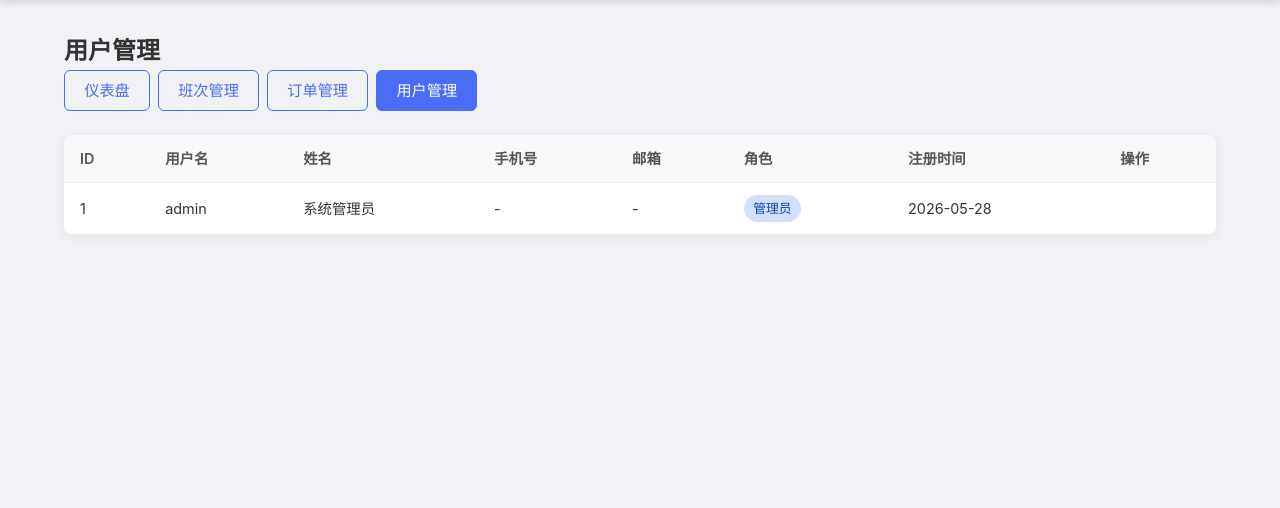
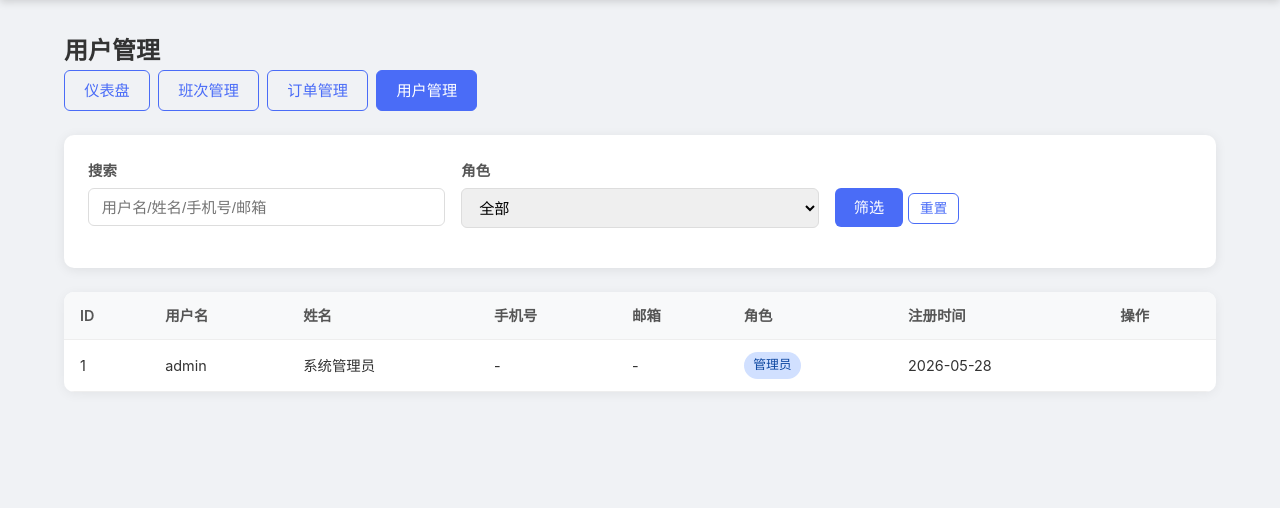
Before and after one commit to TD-ding/car-ticket-platform, a Flask app: page /admin/users in a window 1280 px wide. Shown: the part 60-568 px from the top of the page. Run offline with Flask 3, Linux system fonts and the light colour scheme; a user stored in the database is signed in; data comes from the database, SQL or seed files in the repository.

Commit message:
feat: 补全管理后台用户搜索筛选、订单导出关键词过滤、收藏跳转优化
- 管理后台用户管理页面新增搜索（用户名/姓名/手机号/邮箱）和角色筛选
- 订单CSV导出支持按关键词过滤，与列表筛选条件保持一致
- 收藏/取消收藏后跳转回来源页面，改善用户收藏页操作体验

```diff
--- a/app.py
+++ b/app.py
@@ -541,7 +541,7 @@ def toggle_favorite(schedule_id):
         db.session.add(Favorite(user_id=current_user.id, schedule_id=schedule_id))
         flash("已收藏", "success")
     db.session.commit()
-    return redirect(url_for("schedule_detail", schedule_id=schedule_id))
+    return redirect(request.referrer or url_for("schedule_detail", schedule_id=schedule_id))
 
 
 # ── Admin: Schedules ─────────────────────────────────────────────────────────
@@ -780,9 +780,21 @@ def admin_order_status(order_id):
 @admin_required
 def admin_orders_export():
     query = Order.query
+    keyword = request.args.get("keyword", "").strip()
     order_status = request.args.get("status", "").strip()
     date_from = request.args.get("date_from", "").strip()
     date_to = request.args.get("date_to", "").strip()
+    if keyword:
+        kw = f"%{_escape_like(keyword)}%"
+        query = query.join(Schedule).join(User).filter(
+            db.or_(
+                User.username.ilike(kw, escape="\\"),
+                Order.passenger_name.ilike(kw, escape="\\"),
+                Order.passenger_phone.ilike(kw, escape="\\"),
+                Schedule.departure.ilike(kw, escape="\\"),
+                Schedule.destination.ilike(kw, escape="\\"),
+            )
+        )
     if order_status:
         query = query.filter(Order.order_status == order_status)
     if date_from:
@@ -835,10 +847,32 @@ def admin_orders_export():
 @admin_required
 def admin_users():
     page = request.args.get("page", 1, type=int)
-    pagination = User.query.order_by(User.created_at.desc()).paginate(
+    q_search = request.args.get("q", "").strip()
+    q_role = request.args.get("role", "").strip()
+
+    query = User.query
+    if q_search:
+        pattern = f"%{_escape_like(q_search)}%"
+        query = query.filter(
+            db.or_(
+                User.username.ilike(pattern, escape="\\"),
+                User.real_name.ilike(pattern, escape="\\"),
+                User.phone.ilike(pattern, escape="\\"),
+                User.email.ilike(pattern, escape="\\"),
+            )
+        )
+    if q_role == "admin":
+        query = query.filter_by(is_admin=True)
+    elif q_role == "user":
+        query = query.filter_by(is_admin=False)
+
+    pagination = query.order_by(User.created_at.desc()).paginate(
         page=page, per_page=20, error_out=False
     )
-    return render_template("admin/users.html", users=pagination.items, pagination=pagination)
+    return render_template(
+        "admin/users.html", users=pagination.items, pagination=pagination,
+        q_search=q_search, q_role=q_role,
+    )
 
 
 @app.route("/admin/users/<int:user_id>/toggle_admin", methods=["POST"])
--- a/templates/admin/orders.html
+++ b/templates/admin/orders.html
@@ -40,7 +40,7 @@
 </form>
 
 <div class="toolbar">
-    <a href="{{ url_for('admin_orders_export', status=order_status, date_from=date_from, date_to=date_to) }}"
+    <a href="{{ url_for('admin_orders_export', keyword=keyword, status=order_status, date_from=date_from, date_to=date_to) }}"
        class="btn btn-outline">导出CSV</a>
 </div>
 
--- a/templates/admin/users.html
+++ b/templates/admin/users.html
@@ -7,6 +7,28 @@
 {% block content %}
 <h2>用户管理</h2>
 {{ admin_nav(active='users') }}
+
+<form method="get" action="{{ url_for('admin_users') }}" class="search-form-card">
+    <div class="form-row">
+        <div class="form-group">
+            <label>搜索</label>
+            <input type="text" name="q" value="{{ q_search }}" placeholder="用户名/姓名/手机号/邮箱">
+        </div>
+        <div class="form-group">
+            <label>角色</label>
+            <select name="role">
+                <option value="">全部</option>
+                <option value="admin" {{ 'selected' if q_role == 'admin' }}>管理员</option>
+                <option value="user" {{ 'selected' if q_role == 'user' }}>普通用户</option>
+            </select>
+        </div>
+        <div class="form-group">
+            <label>&nbsp;</label>
+            <button type="submit" class="btn btn-primary">筛选</button>
+            <a href="{{ url_for('admin_users') }}" class="btn btn-outline btn-sm">重置</a>
+        </div>
+    </div>
+</form>
 
 {% if users %}
 <div class="table-responsive"><table class="table">
```
